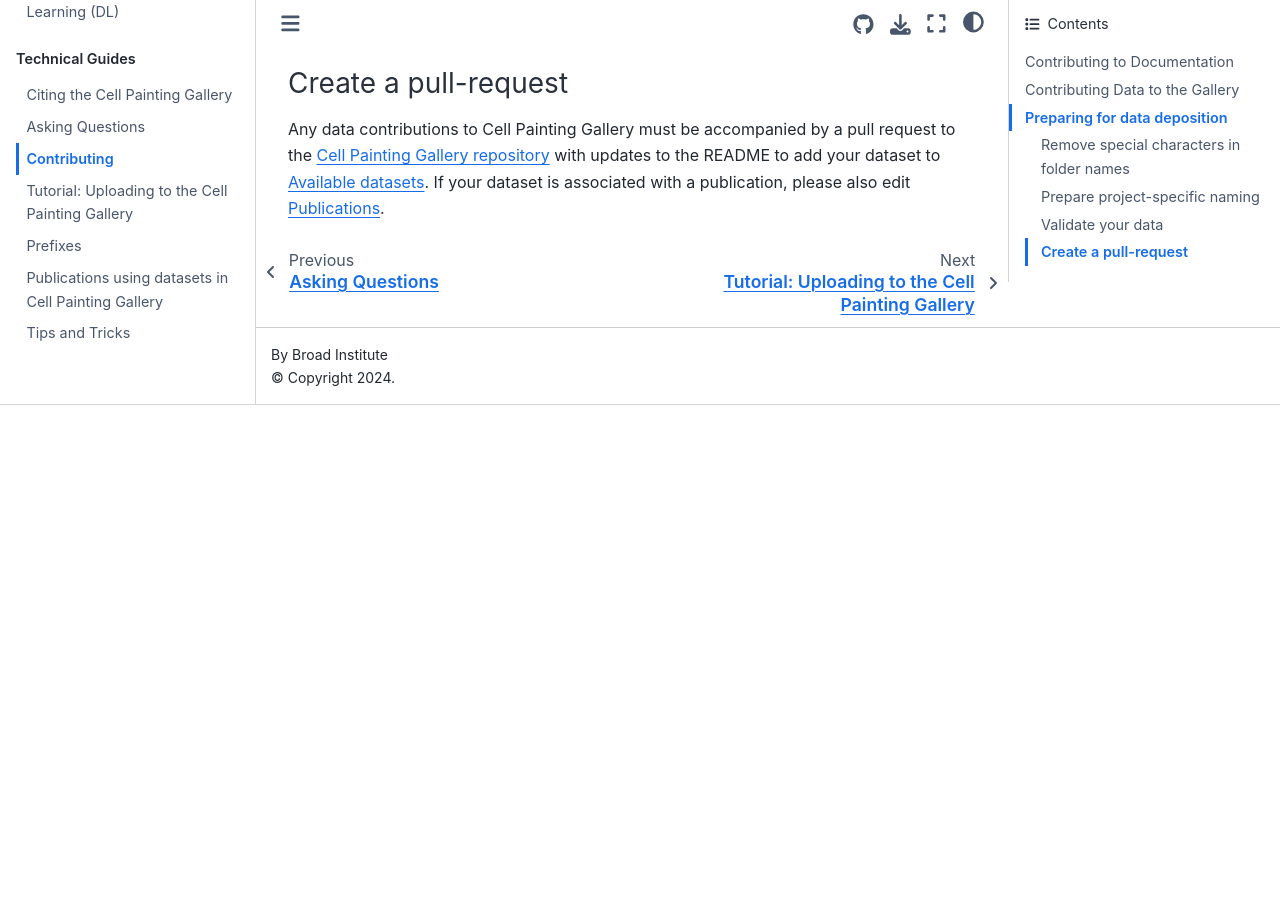
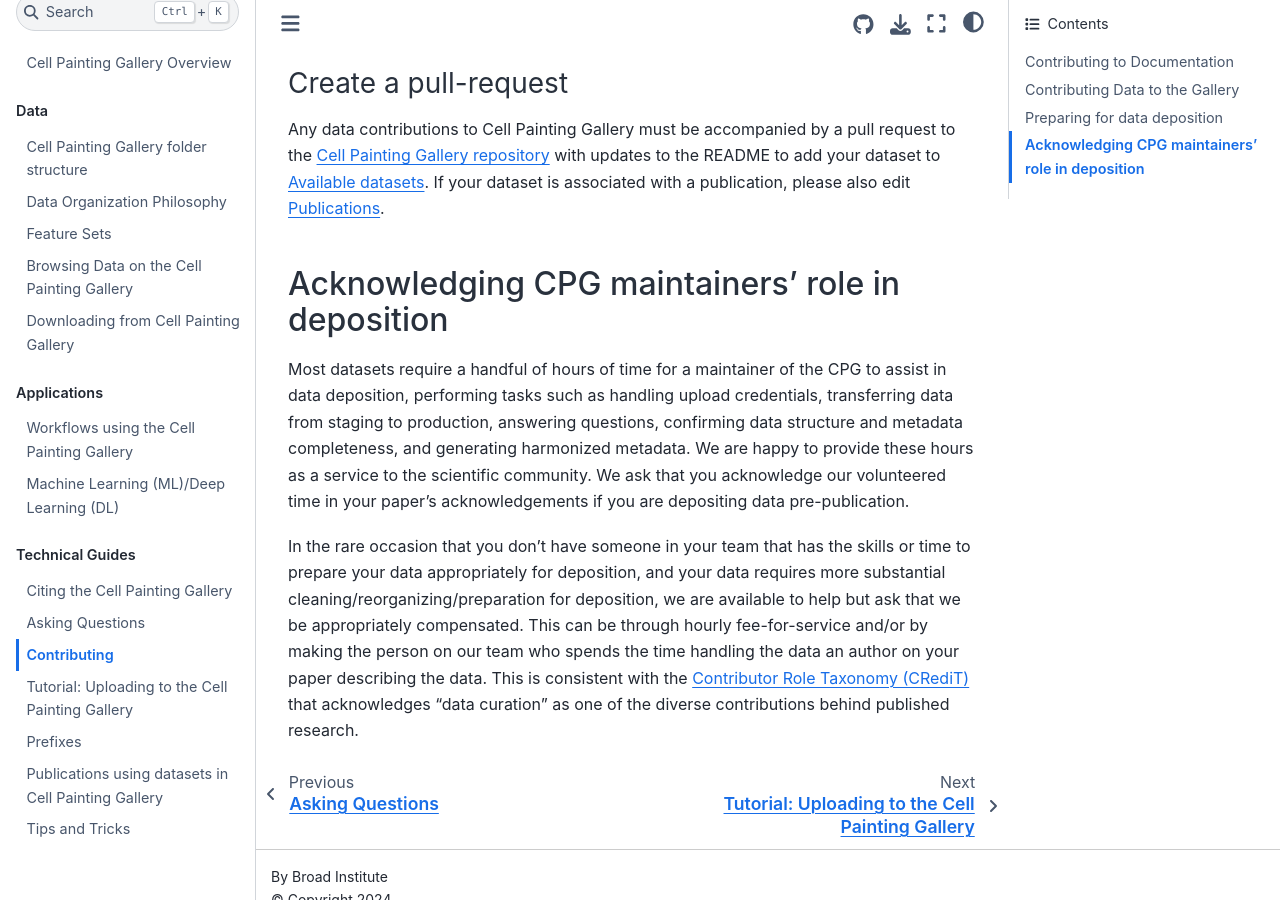
Before and after one commit to broadinstitute/cellpainting-gallery, a Jupyter Book: the page built from documentation/contributing_to_cpg.md, in a window 1280 px wide and 900 px high, scrolled down 2023 px. Built offline with Jupyter Book 1.0.4 settings and Sphinx 7.4.7 and the Sphinx Book theme 1.1.4, drawn with Linux system fonts in a browser that asks for light colours; pages that are not in the unit, such as notebooks, are missing from menus; before the commit the page ends 2428 px from its top, so only the background shows below that.

Commit message:
role in deposition

```diff
--- a/documentation/contributing_to_cpg.md
+++ b/documentation/contributing_to_cpg.md
@@ -59,3 +59,9 @@
 
 Any data contributions to Cell Painting Gallery must be accompanied by a pull request to the [Cell Painting Gallery repository](https://github.com/broadinstitute/cellpainting-gallery/) with updates to the README to add your dataset to [Available datasets](https://github.com/broadinstitute/cellpainting-gallery/blob/main/README.md).
 If your dataset is associated with a publication, please also edit [Publications](https://github.com/broadinstitute/cellpainting-gallery/blob/main/documentation/publications.md).
+
+## Acknowledging CPG maintainers' role in deposition
+
+Most datasets require a handful of hours of time for a maintainer of the CPG to assist in data deposition, performing tasks such as handling upload credentials, transferring data from staging to production, answering questions, confirming data structure and metadata completeness, and generating harmonized metadata. We are happy to provide these hours as a service to the scientific community. We ask that you acknowledge our volunteered time in your paper's acknowledgements if you are depositing data pre-publication.
+
+In the rare occasion that you don't have someone in your team that has the skills or time to prepare your data appropriately for deposition, and your data requires more substantial cleaning/reorganizing/preparation for deposition, we are available to help but ask that we be appropriately compensated. This can be through hourly fee-for-service and/or by making the person on our team who spends the time handling the data an author on your paper describing the data. This is consistent with the [Contributor Role Taxonomy (CRediT)](https://credit.niso.org) that acknowledges "data curation" as one of the diverse contributions behind published research.
```
